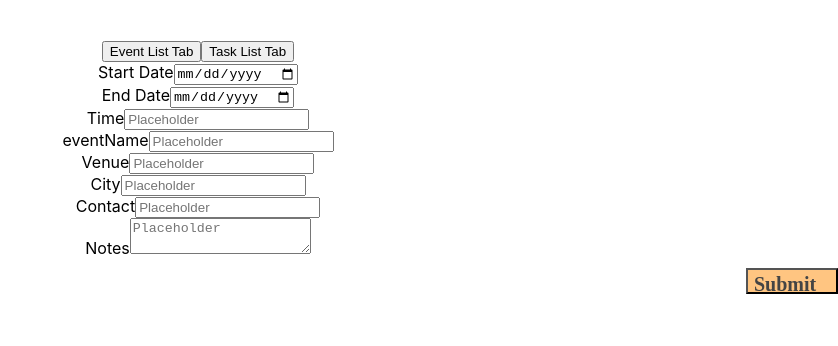
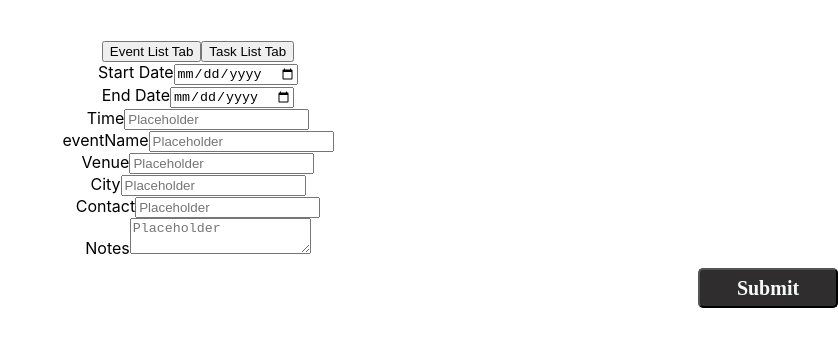
Before and after one commit to Willa2023/SGCNZ-dashboard, a React (Create React App) app: page /add in a window 1280 px wide. Shown: the top 346 px of the page, without its empty margins (442-1280 px from the left). Built offline with nearby package versions, Linux system fonts and the light colour scheme.

Commit message:
css update

```diff
--- a/src/App.css
+++ b/src/App.css
@@ -62,16 +62,30 @@ body, html {
   border-radius: 30px;
 }
 
-.AddEvent, .UploadButton, .Edit, .Delete {
+.edit-button {
   width: 92px;
   height: 26px;
-  color: #444444;
+  color: #f4f1f1;
   font-family: "Source Sans Pro";
   font-weight: 600;
   font-size: 20px;
   line-height: 1.3;
-  text-align: left;
-  background: #FFC581;
+  text-align: center;
+  background: #0b7404;
+  border-radius: 5px;
+}
+
+.delete-button {
+  width: 92px;
+  height: 26px;
+  color: #faf6f6;
+  font-family: "Source Sans Pro";
+  text-align: center;
+  font-weight: 600;
+  font-size: 20px;
+  line-height: 1.3;
+  background: #cb272c;
+  border-radius: 5px;
 }
 
 .EventTableMainTable {
@@ -101,27 +115,38 @@ margin-top: 50px;
   margin-top: 40px;
 }
 
-/* Add border styling to table cells */
 .EventTableMainTable th,
 .EventTableMainTable td {
-  border: 1px solid #555; /* Adjust the color and thickness as needed */
-  padding: 8px; /* Adjust the padding as needed for spacing */
+  border: 1px solid #555;
+  padding: 8px;
 }
 
-/* Add border styling to the table header */
 .EventTableMainTable th {
-  background-color: #333; /* Header background color */
-  color: white; /* Header text color */
+  background-color: #333;
+  color: white;
 }
 
-/* Add border styling to the table */
 .EventTableMainTable {
   border-collapse: collapse;
   width: 100%;
-  margin-top: 20px; /* Adjust the margin as needed for spacing */
+  margin-top: 20px;
 }
 
-/* Style the edit and delete buttons within each table cell */
 .EventTableMainTable td button {
-  margin-right: 5px; /* Adjust the margin as needed for spacing */
+  margin-right: 5px;
 }
+
+
+.AddEvent {
+  width: 140px;
+  height: 40px;
+  color: #f5f9f8;
+  font-family: "Source Sans Pro";
+  font-weight: 600;
+  font-size: 20px;
+  line-height: 1.3;
+  text-align:center;
+  margin-left: auto;
+  border-radius: 5px;
+  background-color: #2f2d2d;
+}
--- a/src/Components/EventTable.js
+++ b/src/Components/EventTable.js
@@ -4,9 +4,11 @@ import { Link } from "react-router-dom";
 const EventTable = () => {
   const [events, setEvents] = useState([]);
   const [deletedIndex, setDeletedIndex] = useState(null);
+  const [selectedEventd, setselectedEventd] = useState(null);
 
   const handleAddEventClick = () => {
     console.log("Add Event button clicked");
+    window.location.href = "http://localhost:3000/add";
   };
 
   const handleUploadFileClick = () => {
@@ -45,6 +47,10 @@ const EventTable = () => {
     }
   };
 
+const handleEdit = (id) =>{
+  setselectedEventd(id);
+};
+
   useEffect(() => {
     fetchEvents();
   }, [deletedIndex]); // Fetch events again when an event is deleted
@@ -53,11 +59,9 @@ const EventTable = () => {
     <div className="parent-container">
       <div className="EventTable">
         <h2>Event List</h2>
-        <Link to="/add">
-          <button onClick={handleAddEventClick}>Add Event</button>
-        </Link>
-        <button onClick={handleUploadFileClick}>Upload Spreadsheet File</button>
-
+        {/* <Link id="link-container" to="/add"> */}
+          <button className="AddEvent" onClick={handleAddEventClick}>Add Event</button>
+        {/* </Link> */}
         <table className="EventTableMainTable">
           <thead>
             <tr>
@@ -84,10 +88,10 @@ const EventTable = () => {
                 <td>{event.contact}</td>
                 <td>{event.notes}</td>
                 <td>
-                  <Link to="/edit">
-                    <button>Edit</button>
+                  <Link to={`/edit/${event.id}`}>
+                    <button className="edit-button">Edit</button>
                   </Link>
-                  <button onClick={() => handleDelete(index)}>Delete</button>
+                  <button className="delete-button" onClick={() => handleDelete(index)}>Delete</button>
                 </td>
               </tr>
             ))}
```
